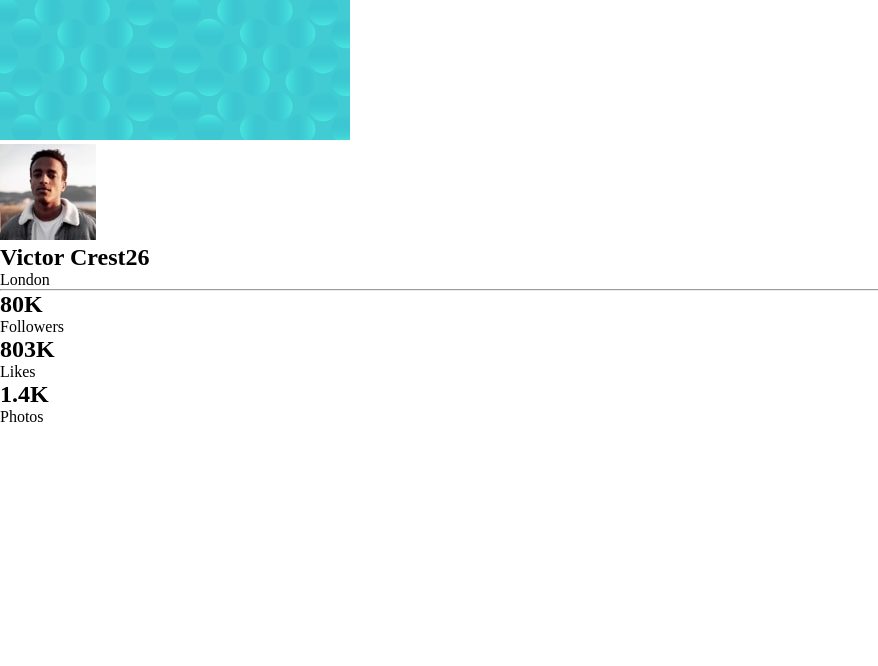
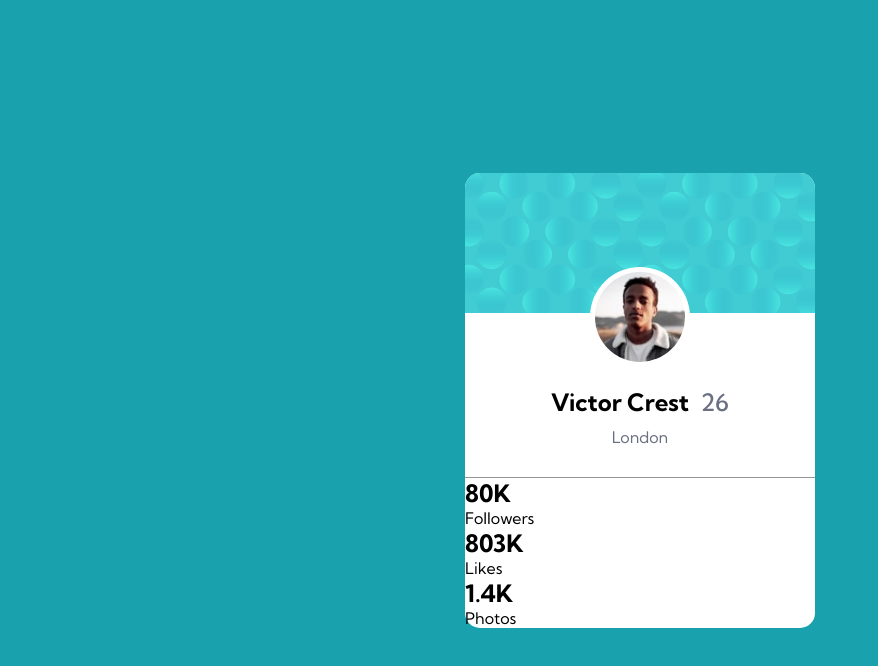
Before and after one commit to CarolinaVrl/Profile-Card-Component, a plain HTML site: page index.html in a window 1280 px wide. Shown: the whole page, without its empty margins (0-878 px from the left). Drawn offline with Linux system fonts and the light colour scheme.

Commit message:
style: avatar

```diff
--- a/assets/css/style.css
+++ b/assets/css/style.css
@@ -5,7 +5,8 @@
     --appDarkCyan: hsl(185, 75%, 39%);
     --appVeryDarkDesaturated: hsl(229, 23%, 23%);
     --appDarkGrayish : hsl(227, 10%, 46%);
-    --appDarkGray: hsl(0, 0%, 59%)
+    --appDarkGray: hsl(0, 0%, 59%);
+    --appBackgroundPrincipal: #ffffff
 
 }
 
@@ -14,3 +15,73 @@
     margin: 0;
     box-sizing: border-box;
 }
+
+body{
+    background: var(--appDarkCyan);
+    display: flex;
+    width: 100%;
+    height: 100vh;
+    justify-content: center;
+    align-items: center;
+    font-family: 'Kumbh Sans', sans-serif;
+
+
+}
+main{
+    max-width: 360px;
+    background: var(--appBackgroundPrincipal);
+    border-radius: 15px;
+
+}
+
+.background img{
+    border-radius: 15px  15px 0 0;
+}
+.profile{
+    position: relative;
+    display: flex;
+    flex-direction: column;
+    gap: 10px;
+    padding: 30px 0;
+    text-align: center;
+}
+.avatar{
+    background: var(--appBackgroundPrincipal);
+    width: 100px;
+    height: 100px;
+    border-radius: 50%;
+    display: flex;
+    align-items: center;
+    justify-content: center;
+    position: absolute;
+    top: -50px;
+    left: 0;
+    margin: auto;
+    right: 0;
+
+}
+
+.avatar img{
+    border-radius: 50%;
+    width: 90%;
+}
+.dates{
+    padding-top: 40px;
+    display: flex;
+    gap: 12px;
+    justify-content: center;
+}
+.age{
+    font-weight: 500;
+    color: var(--appDarkGrayish);
+}
+.profile p{
+    color: var(--appDarkGrayish);
+
+}
+hr{
+    height: 1px;
+    border: none;
+    background: var(--appDarkGray);
+
+}
--- a/index.html
+++ b/index.html
@@ -8,7 +8,7 @@
   </head>
   <body>
     <main>
-      <section>
+      <section class="background">
         <img src="/assets/images/bg-pattern-card.svg" alt="" />
       </section>
       <section class="profile">
@@ -16,13 +16,14 @@
           <img src="/assets/images/image-victor.jpg" alt="" />
         </div>
 
-        <div>
-          <h2>Victor Crest<span>26</span></h2>
+        <div class="dates">
+          <h2>Victor Crest</h2>
+          <h2 class="age">26</h2>
         </div>
         <p>London</p>
       </section>
       <hr />
-      <section>
+      <section class="details">
         <div>
           <h2>80K</h2>
           <p>Followers</p>
```
